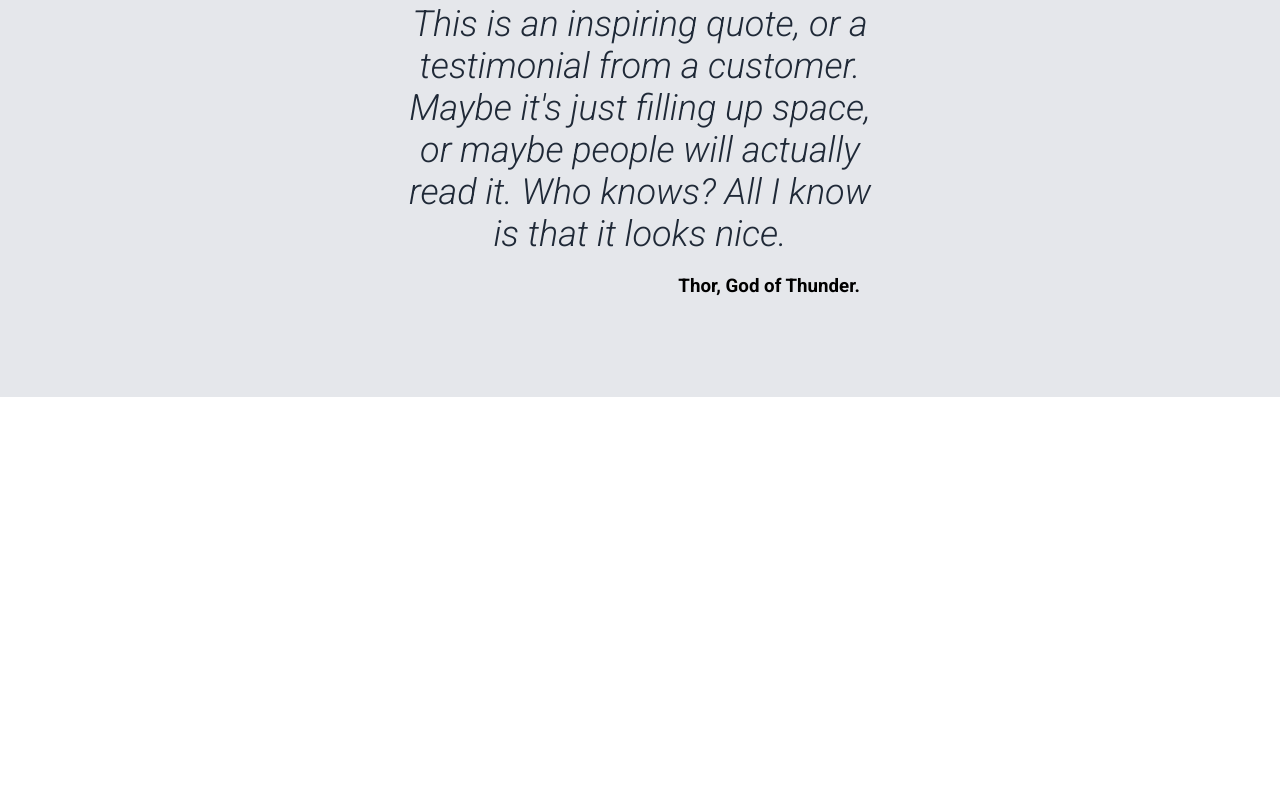
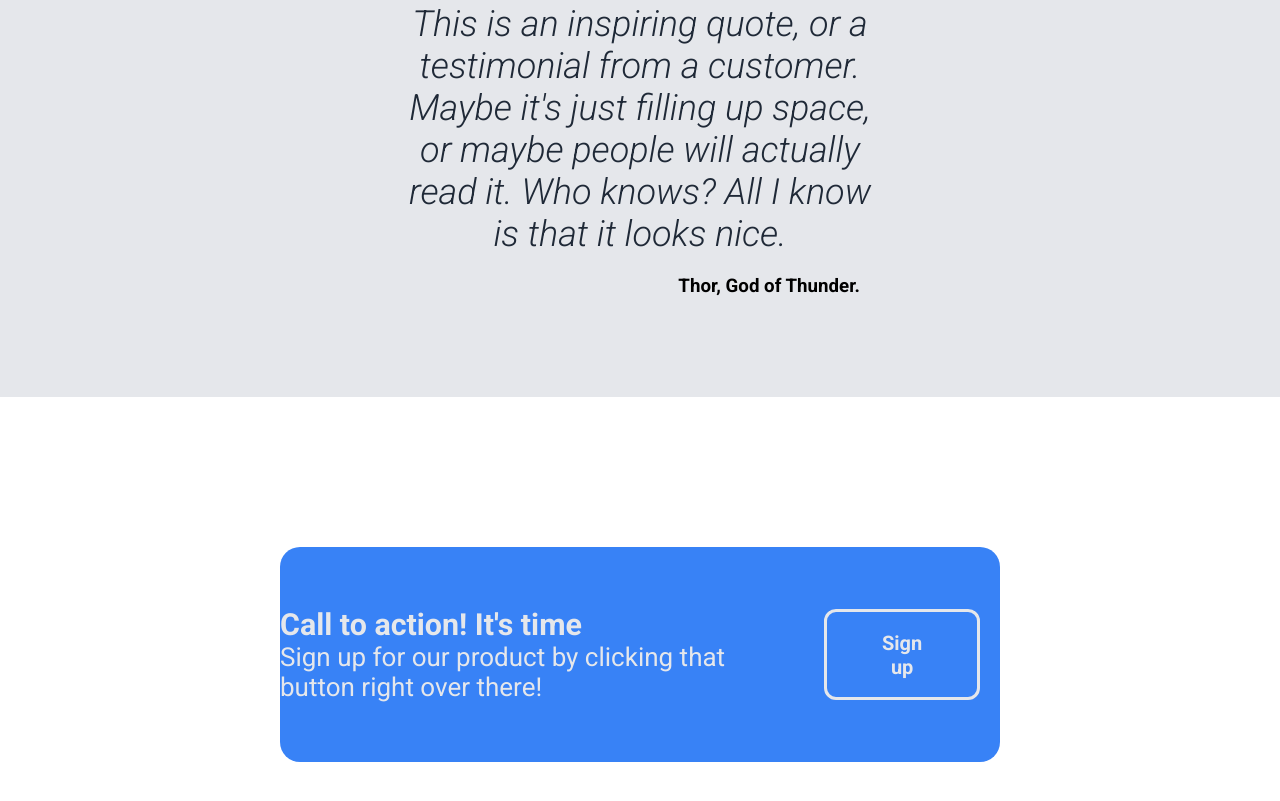
Before and after one commit to CeciliaRava1/template-landing-page-0.1, a plain HTML site: page index.html in a window 1280 px wide. Shown: the part 1422-2223 px from the top of the page. Before the commit the page ends 1819 px from the top, so only its background shows below. Drawn offline with Linux system fonts and the light colour scheme.

Commit message:
feat: Complete 'rectangle' section

```diff
--- a/index.html
+++ b/index.html
@@ -67,12 +67,20 @@
             This is an inspiring quote, or a testimonial from a customer. Maybe it's just filling up
             space, or maybe people will actually read it. Who knows? All I know is that it looks nice.
         </blockquote>
-        <h3>Thor, God of Thunder.</h3>
+        <h3 class="by-quote">Thor, God of Thunder.</h3>
     </div>
 
     <div class="rectangle">
+        <div class="container-rectangle">
+            <div class="container-rectangle-left">
+                <h3>Call to action! It's time</h3>
+                <p>Sign up for our product by clicking that button right over there!</p>
+            </div>
+            <button class="button-rectangle">Sign up</button>
+        </div>
+    </div>
 
-    </div>
+
 
     <div class="footer">
 
--- a/style.css
+++ b/style.css
@@ -70,10 +70,6 @@ button{
 }
 
 /* PICTURES SECTION */
-p{
-    color: #1F2937;
-}
-
 .box{
     width: 200px;
     height: 200px;
@@ -125,8 +121,33 @@ blockquote{
     margin: 40px 300px 0px 300px;
 }
 
-h3{
+.by-quote{
     text-align: right;
     margin-right: 320px;
     margin-top: 20px;
 }
+
+/* RECTANGLE SECTION */
+.container-rectangle{
+    background-color: #3882F6;
+    color: #E5E7EB;
+    padding: 60px 0px;
+    display: flex;
+    justify-content: space-around;
+    margin: 150px 280px;
+    font-size: 26px;
+    border-radius: 20px;
+}
+.container-rectangle-left{
+    display: flex;
+    flex-direction: column;
+}
+
+.button-rectangle{
+    background-color: #3882F6;
+    border: 3px solid #E5E7EB;
+    padding: 0 50px;
+    text-align: center;
+    border-radius: 12px;
+    margin: 2px 20px;
+}
```
